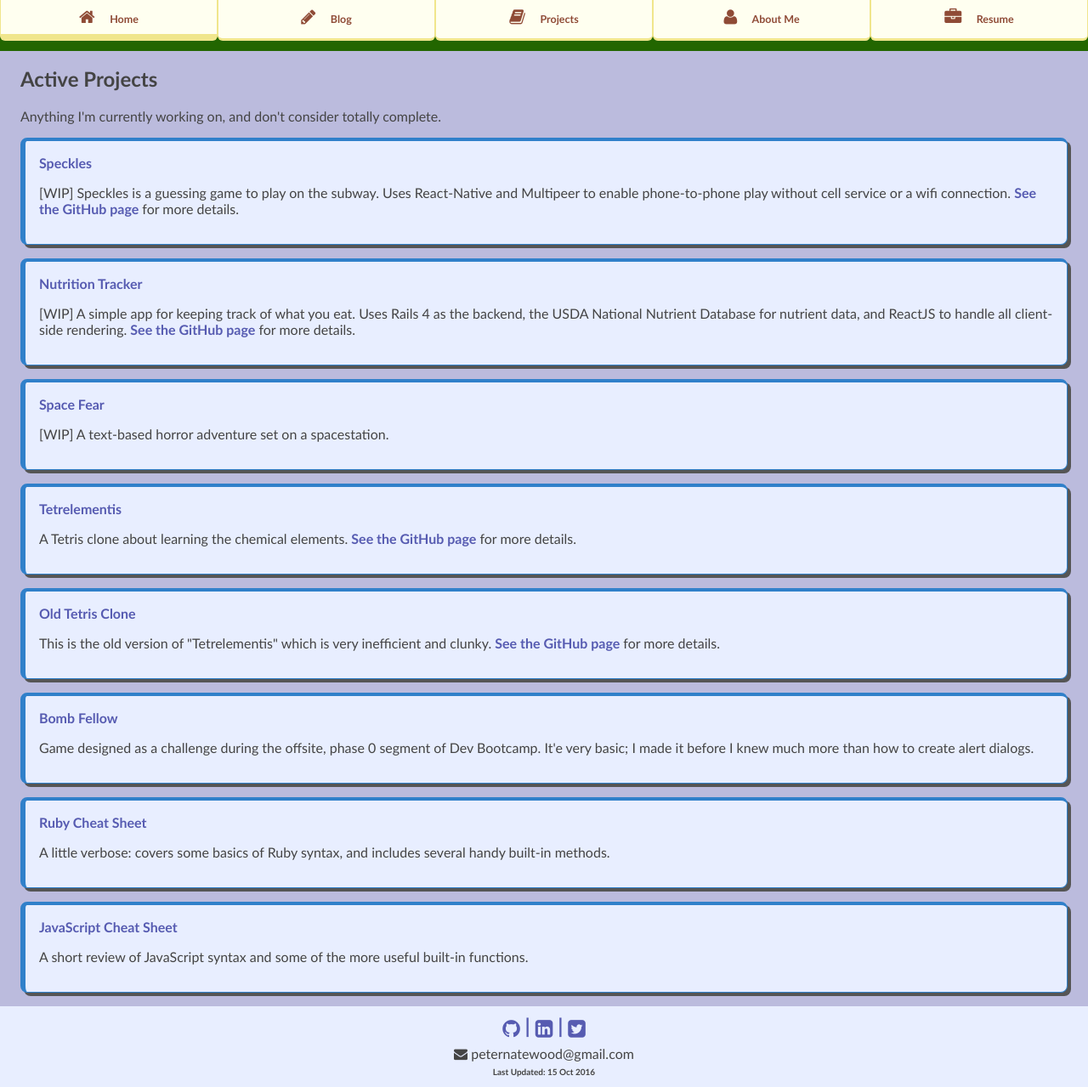
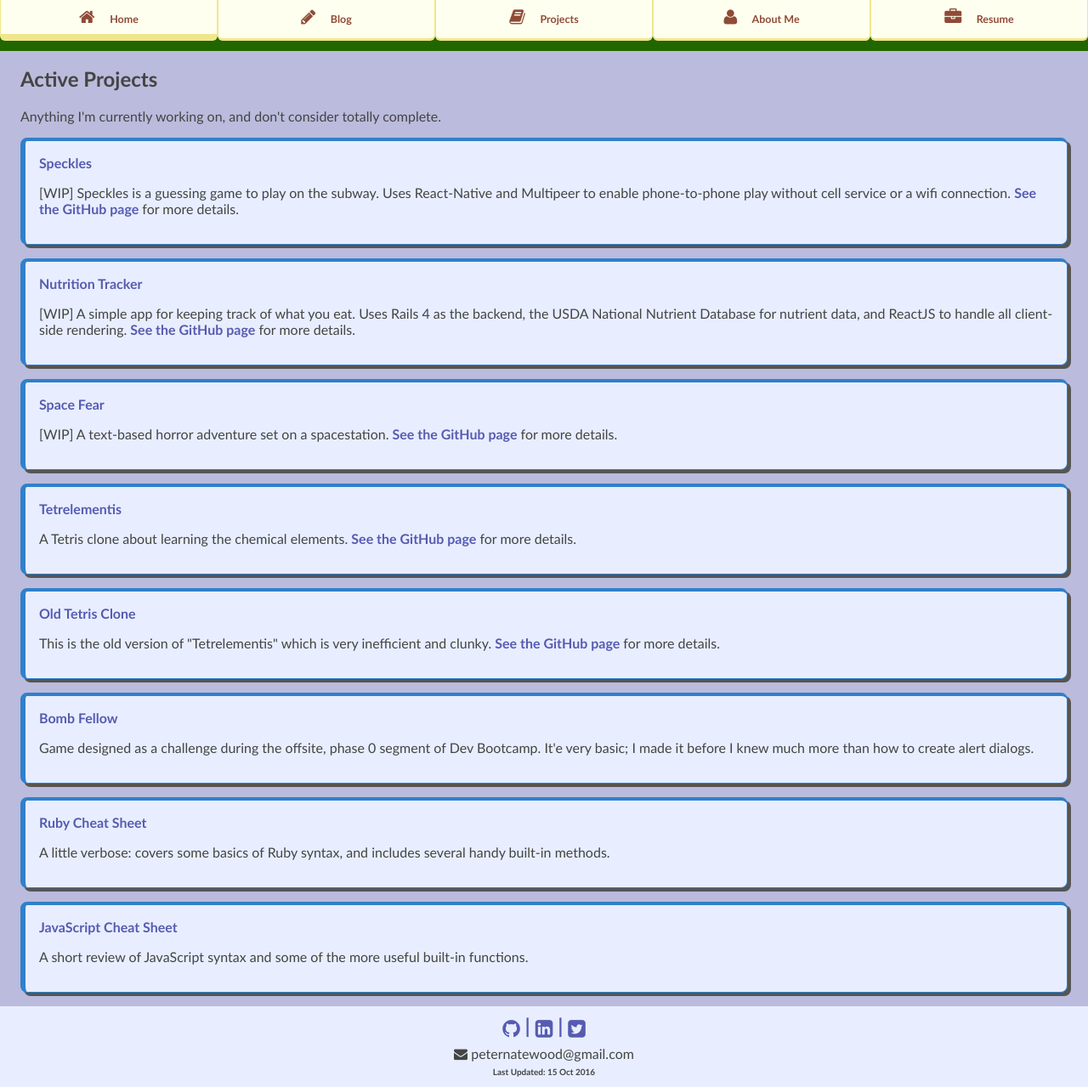
Before and after one commit to peternatewood/RoyTuesday.github.io, a Jekyll site: the page built from _pages/projects.html, in a window 1280 px wide and 1279 px high. Shown: the whole window at 85% size. Built offline with Jekyll 4.4.1, drawn with Linux system fonts in a browser that asks for light colours.

Commit message:
Add github link for space fear

```diff
--- a/_pages/projects.html
+++ b/_pages/projects.html
@@ -34,7 +34,7 @@ permalink: /projects/
       <a href={{ "/projects/space-fear" | prepend: site.baseurl }}>
         Space Fear
       </a>
-      <p>[WIP] A text-based horror adventure set on a spacestation.</p>
+      <p>[WIP] A text-based horror adventure set on a spacestation. <a href="https://github.com/peternatewood/space-fear" target="_blank">See the GitHub page</a> for more details.</p>
     </li>
     <li>
       <a href={{ "/projects/tetrelementis" | prepend: site.baseurl }}>
```
